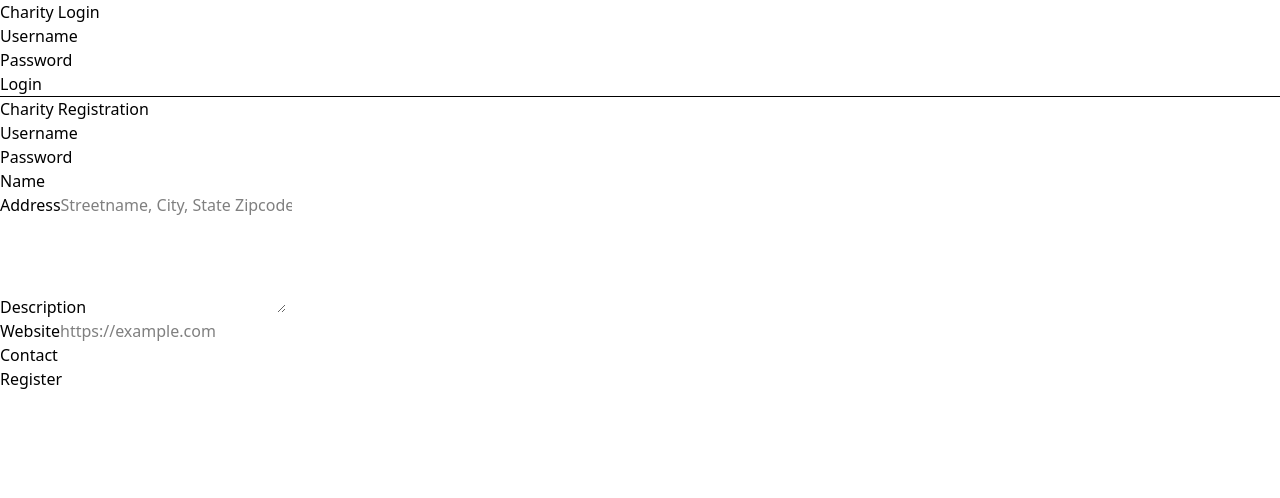
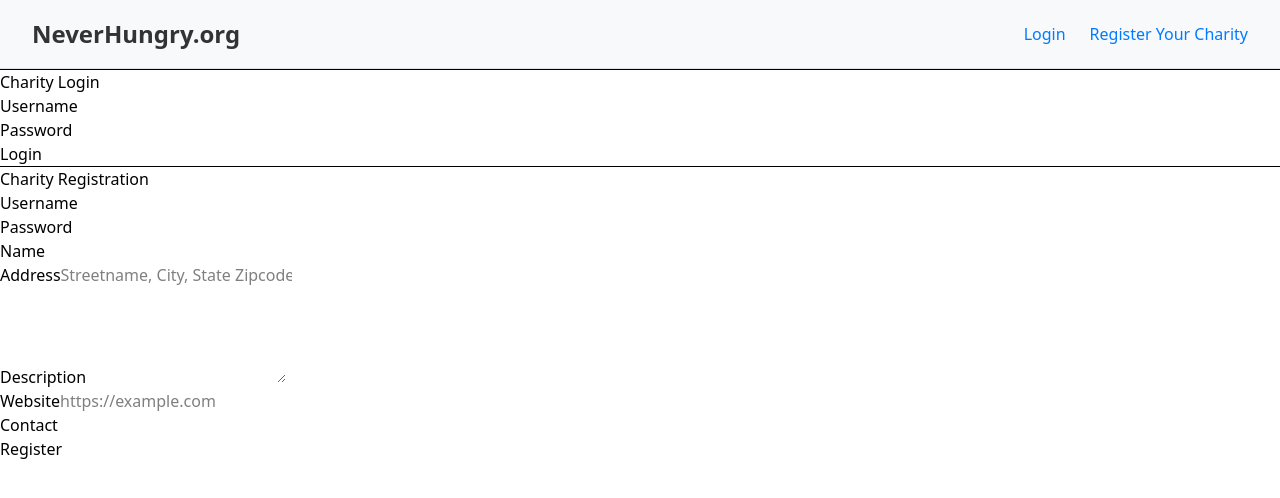
Before and after one commit to ericguo202/hackpton2025, a React app in the folder frontend/: page / in a window 1280 px wide. Shown: the top 498 px of the page. Built offline with nearby package versions, Linux system fonts and the light colour scheme; no server answers; the HTML template or start-up script is replaced by a standard one.

Commit message:
basic navbar component

```diff
--- a/frontend/src/App.tsx
+++ b/frontend/src/App.tsx
@@ -1,9 +1,12 @@
+import Navbar from '@/components/Navbar';
 import LoginPage from '@/components/LoginPage';
 import RegisterPage from '@/components/RegisterPage';
 
 export default function App() {
   return (
     <>
+    <Navbar />
+    <hr/>
     <LoginPage />
     <hr/>
     <RegisterPage />
--- /dev/null
+++ b/frontend/src/components/Navbar.tsx
@@ -0,0 +1,115 @@
+import { useState, useEffect } from 'react';
+
+interface Charity {
+  id: number;
+  username: string;
+  name: string;
+  address: string;
+  description: string;
+  website: string;
+  contact: string;
+  needs_volunteers: boolean;
+  needs_donations: boolean;
+  is_approved: boolean;
+}
+
+export default function Navbar() {
+  const [charity, setCharity] = useState<Charity | null>(null);
+  const [isLoading, setIsLoading] = useState(true);
+
+  useEffect(() => {
+    // Check if user is logged in by trying to fetch current session
+    const checkAuth = async () => {
+      try {
+        // You'll need to add this endpoint to your backend
+        const response = await fetch('http://localhost:8000/charities/me', {
+          method: 'GET',
+          credentials: 'include', // Send cookies
+        });
+
+        if (response.ok) {
+          const data = await response.json();
+          setCharity(data);
+        } else {
+          setCharity(null);
+        }
+      } catch (error) {
+        console.error('Auth check failed:', error);
+        setCharity(null);
+      } finally {
+        setIsLoading(false);
+      }
+    };
+
+    checkAuth();
+  }, []);
+
+  const handleLogout = async () => {
+    try {
+      // You'll need to add this endpoint to your backend
+      await fetch('http://localhost:8000/charities/logout', {
+        method: 'POST',
+        credentials: 'include',
+      });
+      setCharity(null);
+      window.location.href = '/';
+    } catch (error) {
+      console.error('Logout failed:', error);
+    }
+  };
+
+  return (
+    <nav style={{
+      display: 'flex',
+      justifyContent: 'space-between',
+      alignItems: 'center',
+      padding: '1rem 2rem',
+      backgroundColor: '#f8f9fa',
+      borderBottom: '1px solid #dee2e6'
+    }}>
+      {/* Website Name */}
+      <div style={{ fontSize: '1.5rem', fontWeight: 'bold' }}>
+        <a href="/" style={{ textDecoration: 'none', color: '#333' }}>
+          NeverHungry.org
+        </a>
+      </div>
+
+      {/* Navigation Links */}
+      <div style={{ display: 'flex', gap: '1.5rem', alignItems: 'center' }}>
+        {isLoading ? (
+          <span>Loading...</span>
+        ) : charity ? (
+          // Logged in state
+          <>
+            <span style={{ fontWeight: '500' }}>
+              Welcome, {charity.name}
+            </span>
+            <button
+              onClick={handleLogout}
+              style={{
+                cursor: 'pointer',
+                padding: '0.5rem 1rem',
+                backgroundColor: '#dc3545',
+                color: 'white',
+                border: 'none',
+                borderRadius: '4px'
+              }}
+            >
+              Log Out
+            </button>
+          </>
+        ) : (
+          // Not logged in state
+          <>
+            <a href="/charities/login" style={{ textDecoration: 'none', color: '#007bff' }}>
+              Login
+            </a>
+            <a href="/charities/new" style={{ textDecoration: 'none', color: '#007bff' }}>
+              Register Your Charity
+            </a>
+          </>
+        )}
+      </div>
+    </nav>
+  );
+}
```
